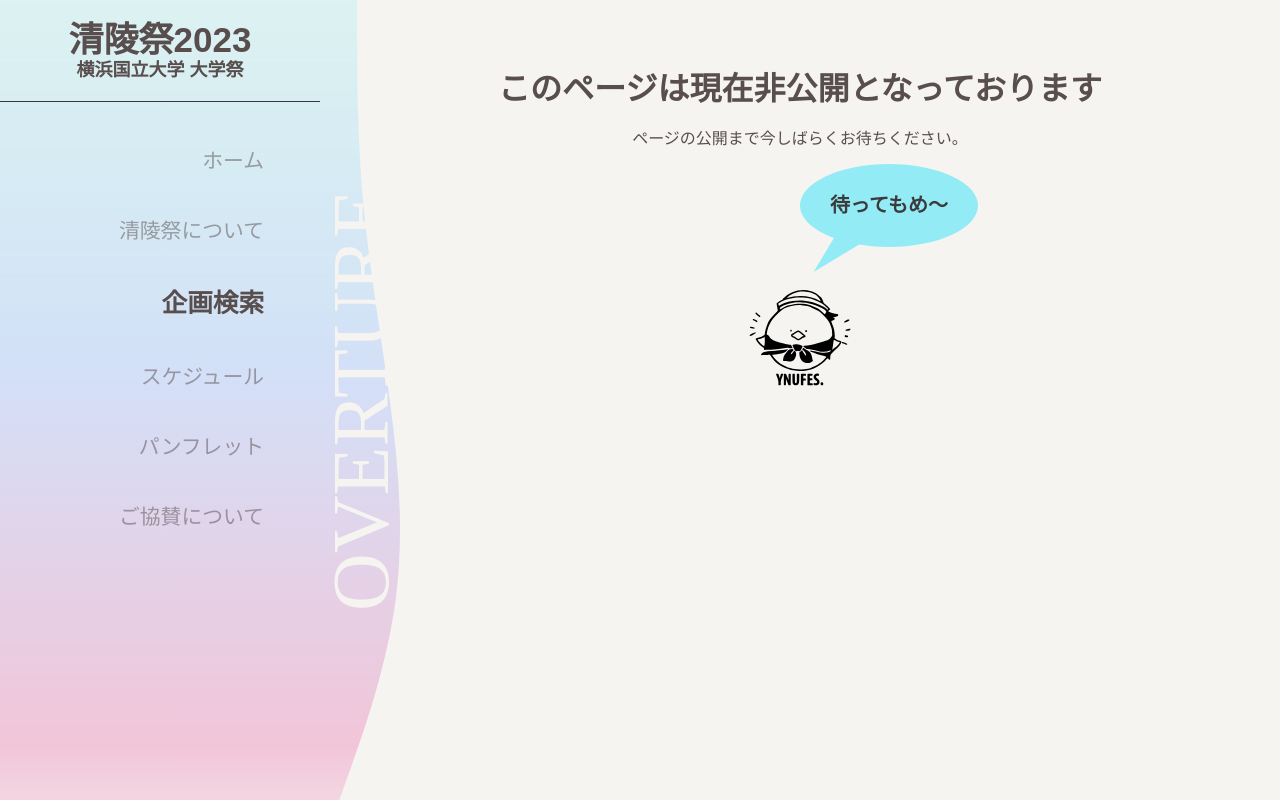
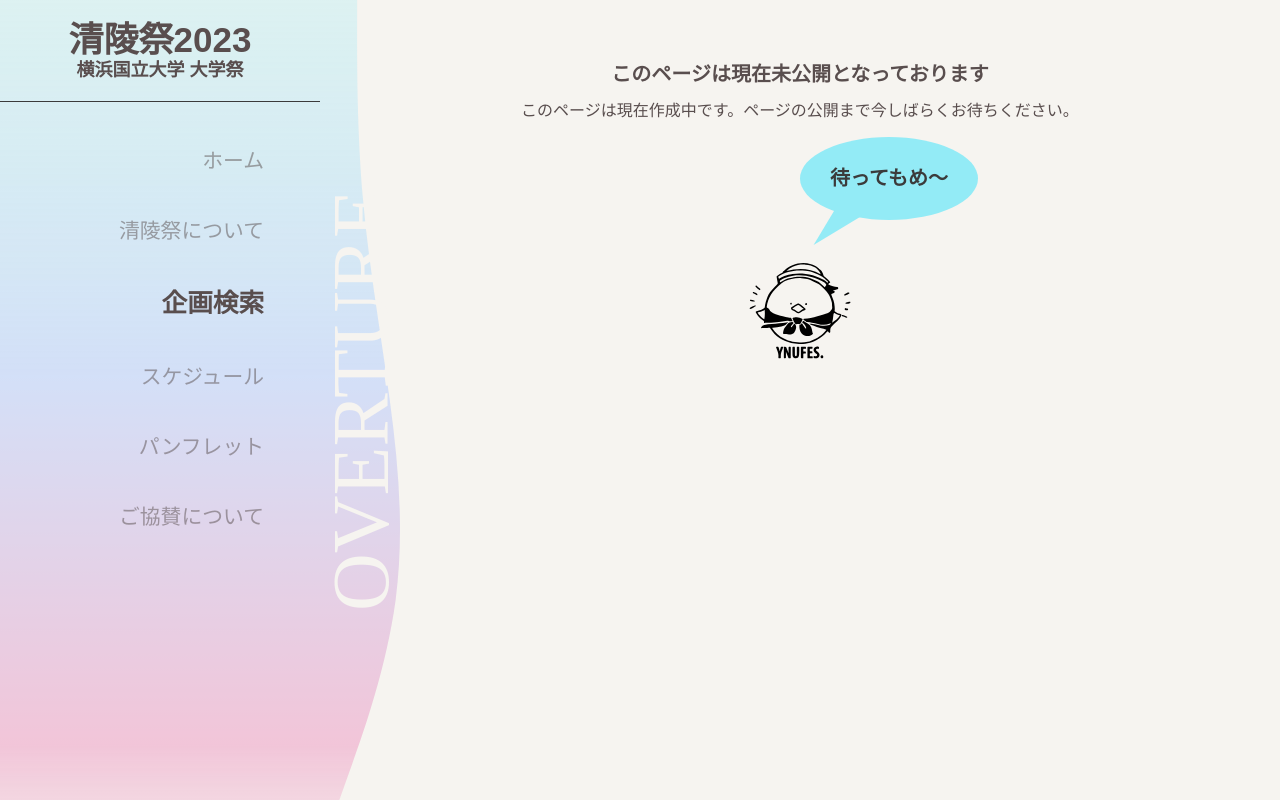
Before and after one commit to ynufes-tech/ynufes-seiryo23, a Nuxt app: page /events in a window 1280 px wide. Built offline with nearby package versions, Linux system fonts and the light colour scheme.

Commit message:
fix: UnderConstructionの文字の大きさを微調整

```diff
--- a/components/UnderConstruction.vue
+++ b/components/UnderConstruction.vue
@@ -2,8 +2,8 @@
 
 <template>
   <div class="sorry-description">
-    <h1>このページは現在非公開となっております</h1>
-    <p>ページの公開まで今しばらくお待ちください。</p>
+    <h1 class="sorry-heading">このページは現在未公開となっております</h1>
+    <p>このページは現在作成中です。ページの公開まで今しばらくお待ちください。</p>
   </div>
   <div class="speech-bubble"><p class="momesen-comment">待ってもめ〜</p></div>
   <div class="kamome-senpai">
@@ -17,6 +17,9 @@
 </template>
 
 <style scoped lang="scss">
+.sorry-heading {
+  font-size: 20px
+}
 .sorry-description {
   text-align: center;
   margin: 0 auto;
```
